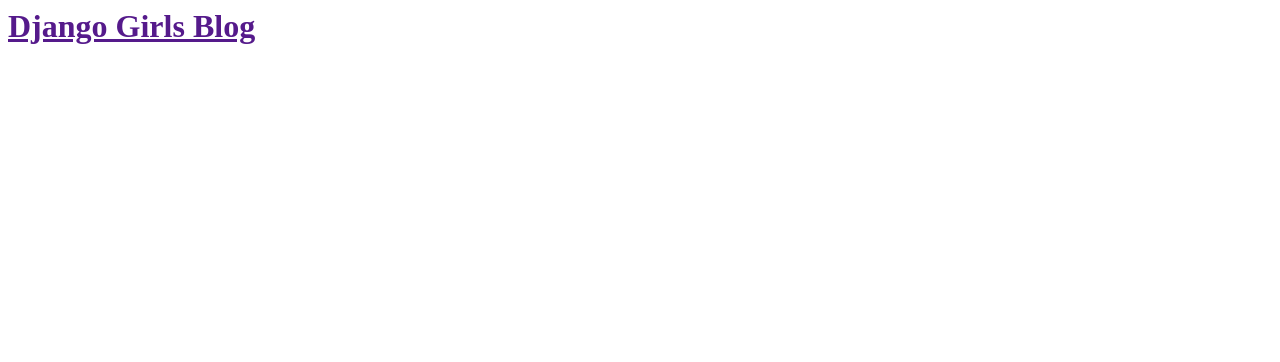
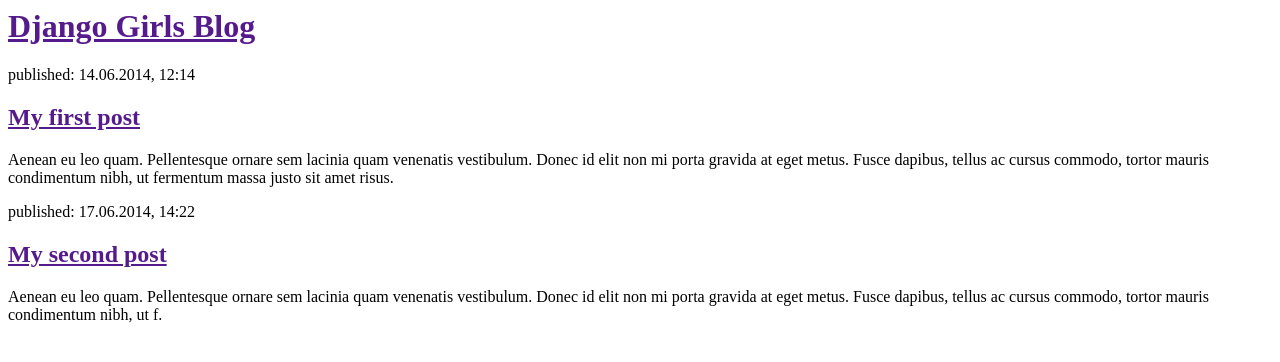
Before and after one commit to erikac613/my-first-blog, a Django app: page / in a window 1280 px wide. Shown: the top 362 px of the page. Run offline with Django 3.2, Linux system fonts and the light colour scheme; data that the repository does not hold is empty.

Commit message:
Updated templates with model blog posts to display.

```diff
--- a/blog/templates/blog/post_list.html
+++ b/blog/templates/blog/post_list.html
@@ -14,3 +14,16 @@
         <p>{{ post.text|linebreaksbr }}</p>
       </div>
     {% endfor %}
+
+    <div>
+        <p>published: 14.06.2014, 12:14</p>
+        <h2><a href="">My first post</a></h2>
+        <p>Aenean eu leo quam. Pellentesque ornare sem lacinia quam venenatis vestibulum. Donec id elit non mi porta gravida at eget metus. Fusce dapibus, tellus ac cursus commodo, tortor mauris condimentum nibh, ut fermentum massa justo sit amet risus.</p>
+    </div>
+      <div>
+        <p>published: 17.06.2014, 14:22</p>
+        <h2><a href="">My second post</a></h2>
+        <p>Aenean eu leo quam. Pellentesque ornare sem lacinia quam venenatis vestibulum. Donec id elit non mi porta gravida at eget metus. Fusce dapibus, tellus ac cursus commodo, tortor mauris condimentum nibh, ut f.</p>
+      </div>
+  </body>
+  </html>
```
